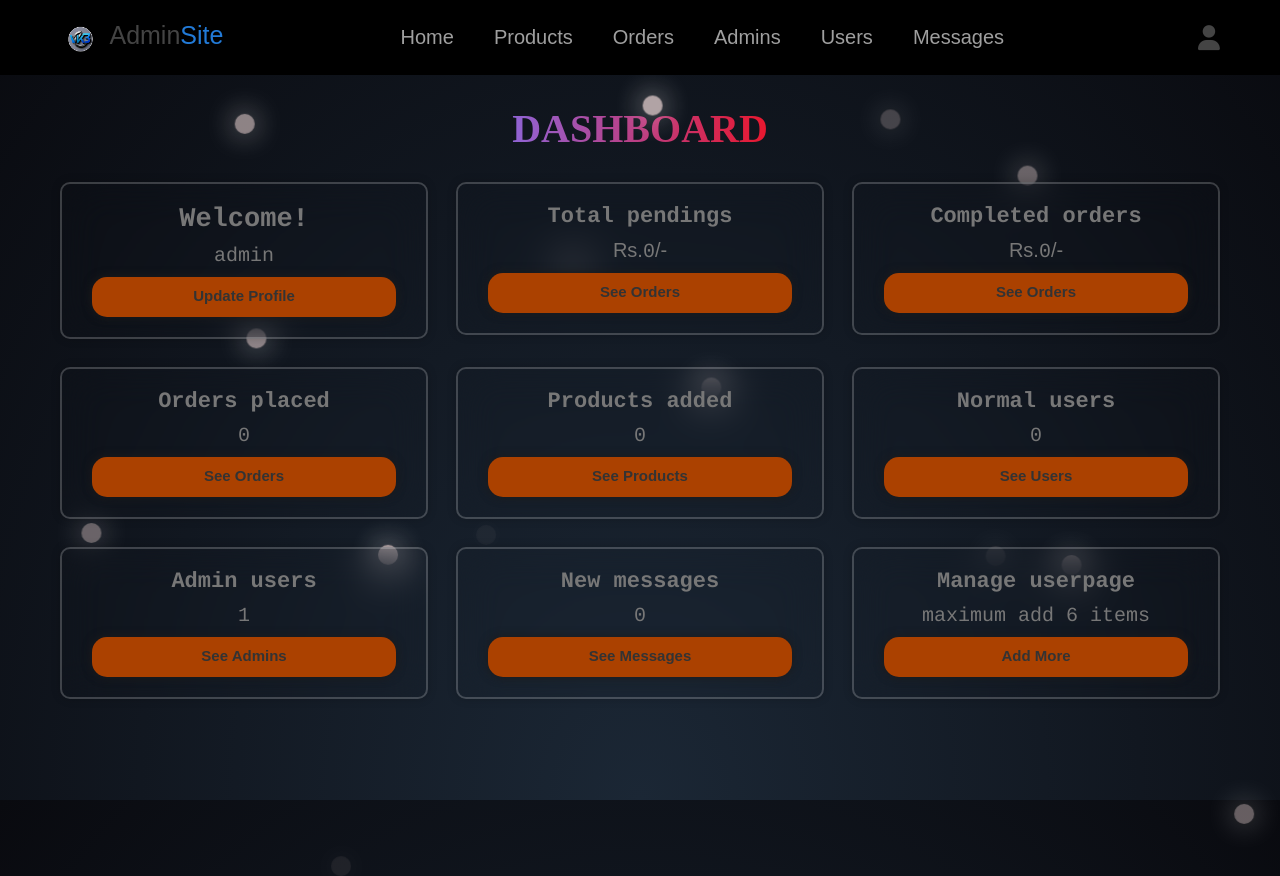
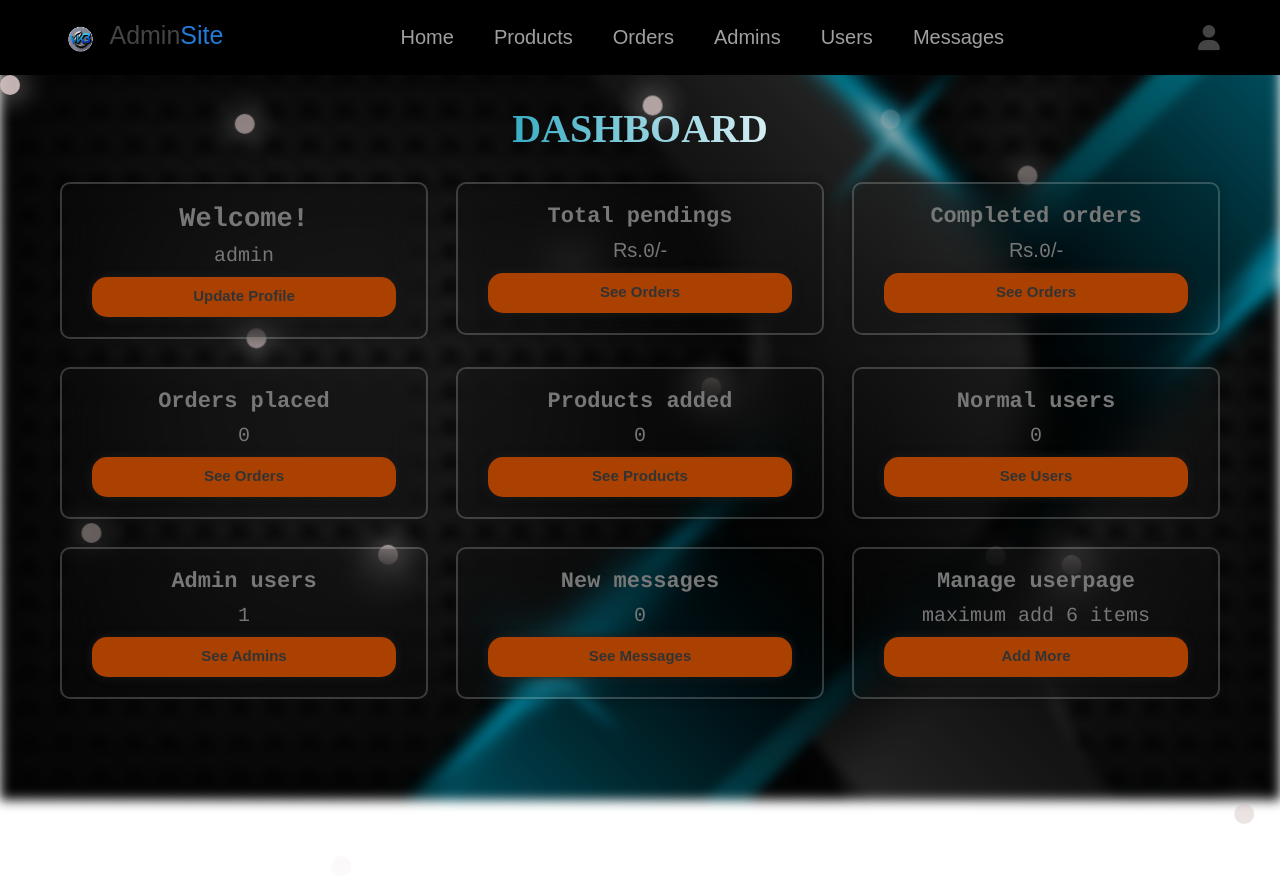
Before and after one commit to Krishnapiriyan/web_project, a PHP site: page /admin/dashboard.php in a window 1280 px wide. Run offline with PHP 8.4, Linux system fonts and the light colour scheme; a user stored in the database is signed in; data comes from the database, SQL or seed files in the repository; data that the repository does not hold is empty; some libraries are stand-ins or nearby versions.

Commit message:
admin page background change and font style

```diff
--- a/vk3_systems/admin/dashboard.php
+++ b/vk3_systems/admin/dashboard.php
@@ -28,6 +28,8 @@ if(!isset($admin_id)){
 <body>
 
 <?php include '../components/admin_header.php'; ?>
+
+<div class="bg-image"></div>
 
    <div class="round"></div>
     <div class="round"></div>
--- a/vk3_systems/css/admin_style.css
+++ b/vk3_systems/css/admin_style.css
@@ -54,13 +54,31 @@ html{
    overflow-x: hidden;
 }
 
-body{
+/* body{
    /* background-color: var(--black); */
-   /* padding-bottom: 10rem; */
+   /* padding-bottom: 10rem;
    background: radial-gradient(ellipse at bottom, #1b2735 0%, #090a0f 100%);
-   overflow: auto; /* allow page scrolling */
+   overflow: auto;
    -webkit-overflow-scrolling: touch;
    min-height: 100vh;
+} */
+
+body {
+    position: relative;
+    min-height: 100vh;
+}
+
+body::before {
+    content: "";
+    position: fixed;
+    top: 0;
+    left: 0;
+    width: 100%;
+    height: 100%;
+    background: url("../new_image/home_bg_image.png") no-repeat center center;
+    background-size: cover;
+    filter: blur(6px) brightness(0.7); /* blur + darken */
+    z-index: -1;
 }
 
 .banner{
@@ -331,7 +349,7 @@ section{
    text-align: center;
    text-transform: uppercase;
    font-weight: bold;
-   background: linear-gradient(90deg, #2600ff, #7977ff, #ff0404, #ff0303);
+   background: linear-gradient(90deg, #ffffff, #109cb8, #ffffff, #e1e3e3);
   -webkit-background-clip: text;
    background-clip: text;
   -webkit-text-fill-color: transparent;
```
